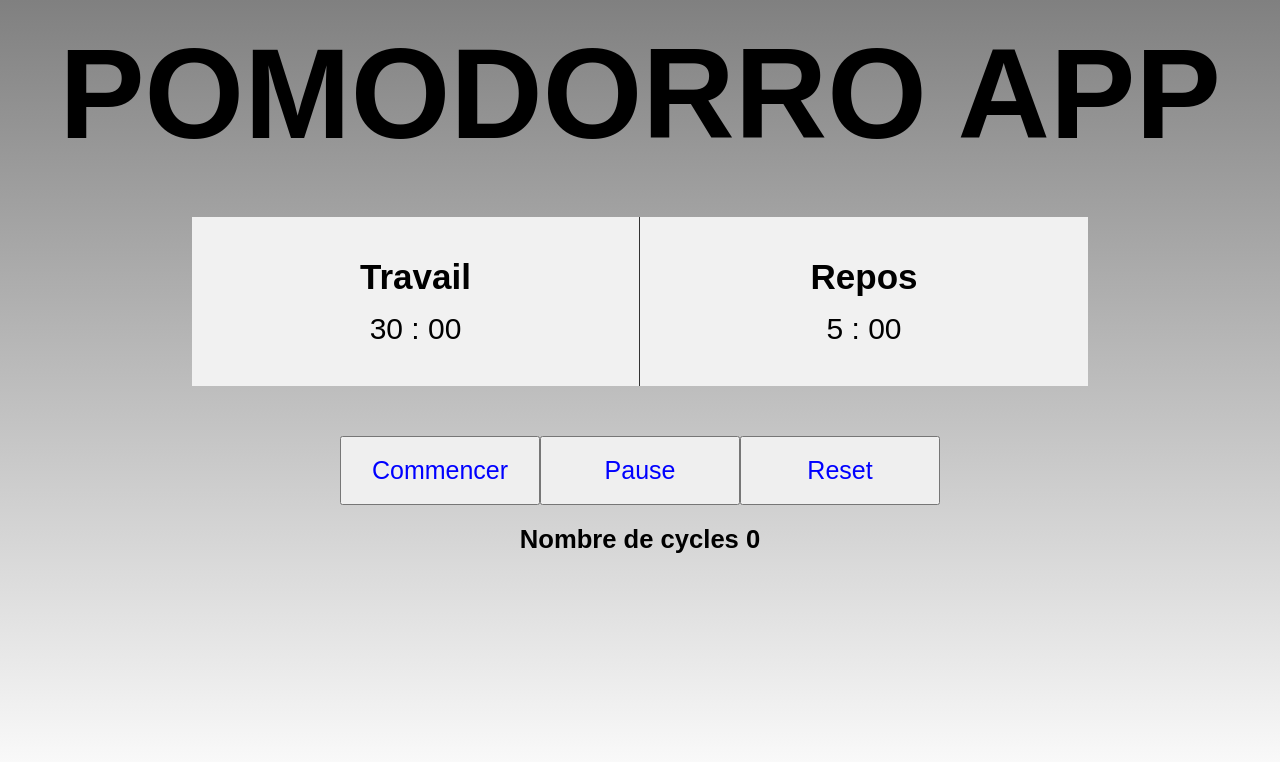
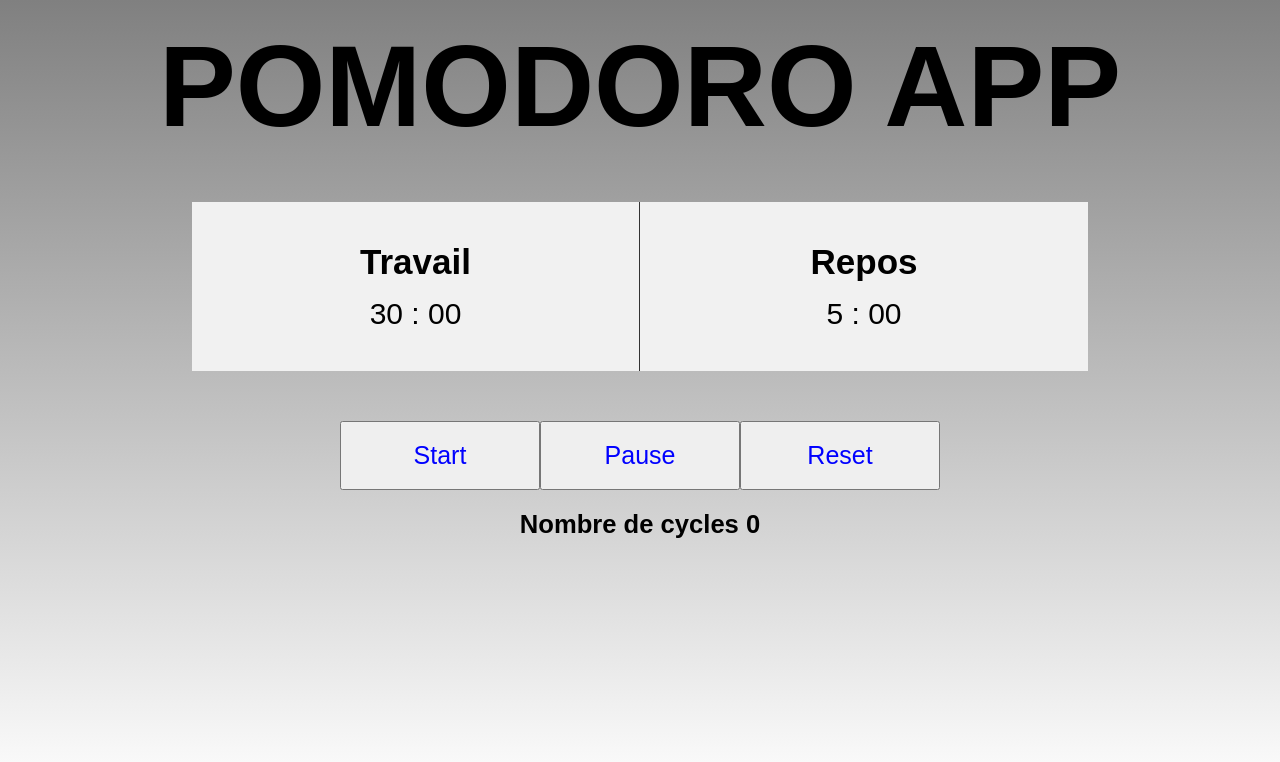
Before and after one commit to Jean-Noel-Esc/pomodoroApp, a plain HTML site: page index.html in a window 1280 px wide. Drawn offline with Linux system fonts and the light colour scheme.

Commit message:
Corrections

```diff
--- a/index.html
+++ b/index.html
@@ -3,12 +3,12 @@
 <head>
     <meta charset="UTF-8">
     <meta name="viewport" content="width=device-width, initial-scale=1.0">
-    <title>Pomodorro App</title>
+    <title>Pomodoro App</title>
     <link rel="stylesheet" href="style.css">
 </head>
 <body>
 
-    <h1>POMODORRO APP</h1>
+    <h1>POMODORO APP</h1>
     <div class="affichage">
         <div class="bloc travail">
             <p>Travail</p>
@@ -21,7 +21,7 @@
     </div>
 
     <div class="container-btns">
-        <button class="btn b1">Commencer</button>
+        <button class="btn b1">Start</button>
         <button class="btn b2">Pause</button>
         <button class="btn b3">Reset</button>
     </div>
--- a/style.css
+++ b/style.css
@@ -18,8 +18,11 @@ body {
 
 h1 {
     text-align: center;
-    font-size: 10vw;
+    font-size: 9vw;
     margin: 20px 0px;
+    /*background: -webkit-linear-gradient( black, white);
+    -webkit-background-clip: text;
+    -webkit-text-fill-color: transparent;*/
 }
 
 h2 {
```
